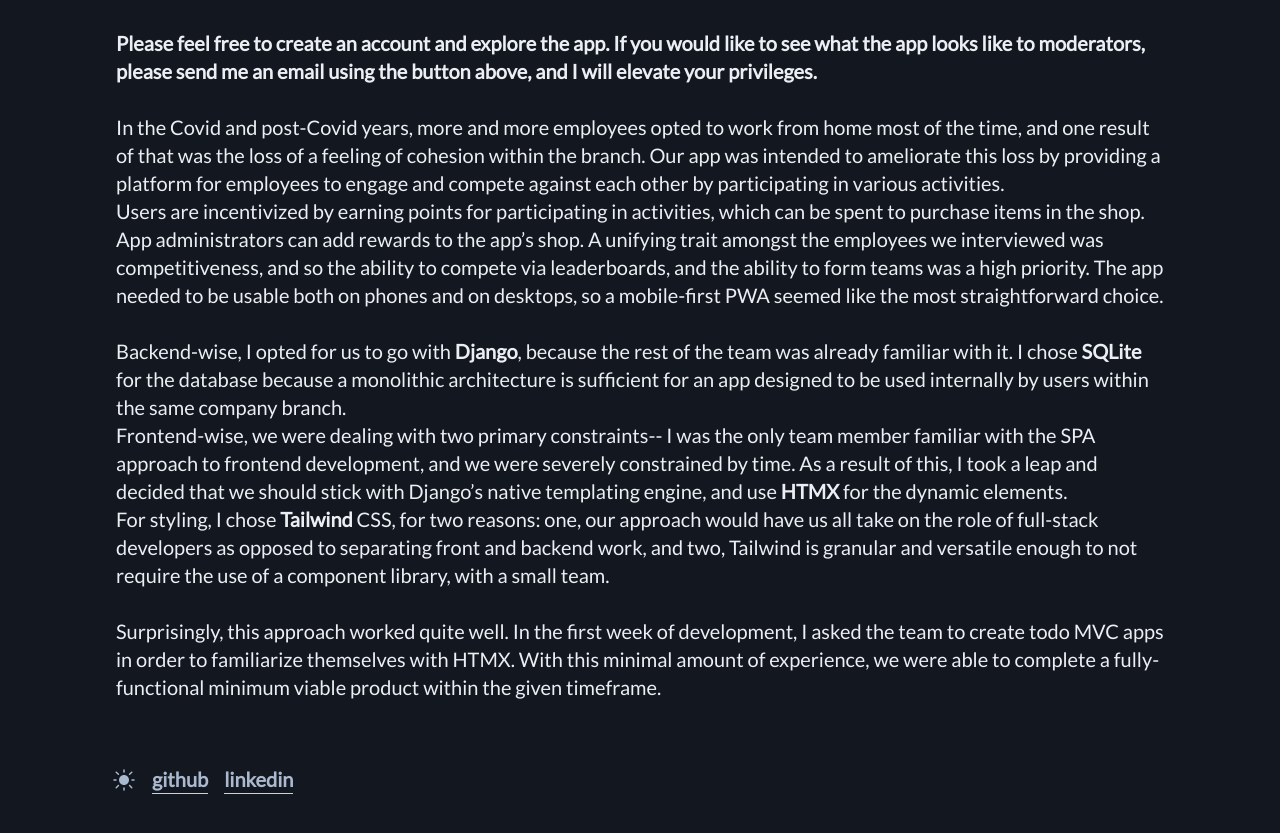
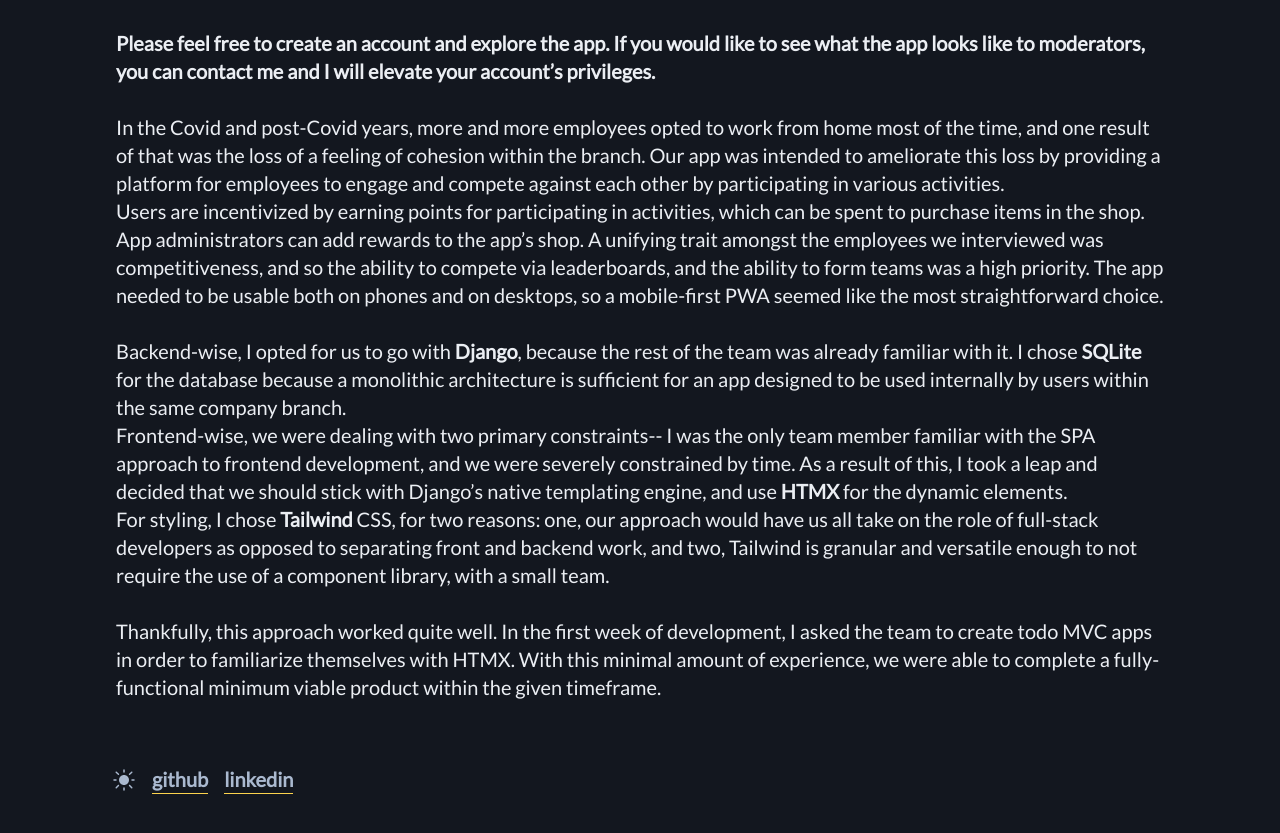
Before and after one commit to bogdano/bogdano.github.io, an Astro site: page /projects/engage in a window 1280 px wide. Shown: the part 511-1344 px from the top of the page. Built offline with nearby package versions, Linux system fonts and the light colour scheme; Astro itself is replaced by a stand-in of ours.

Commit message:
fixed wording

```diff
--- a/src/pages/projects/engage.md
+++ b/src/pages/projects/engage.md
@@ -10,8 +10,7 @@ githubLink: 'https://github.com/bogdano/atg-engage'
 order: 2
 ---
 
-**Please feel free to create an account and explore the app. If you would like to see what the app looks like to moderators, please send me an email
-using the button above, and I will elevate your privileges.**<br /><br />
+**Please feel free to create an account and explore the app. If you would like to see what the app looks like to moderators, you can contact me and I will elevate your account's privileges.**<br /><br />
 
 In the Covid and post-Covid years, more and more employees opted to work from home most of the time, and one result of that was the loss
 of a feeling of cohesion within the branch. Our app was intended to ameliorate this loss by providing a platform for employees to engage
@@ -31,5 +30,5 @@ constrained by time. As a result of this, I took a leap and decided that we shou
 For styling, I chose **Tailwind** CSS, for two reasons: one, our approach would have us all take on the role of full-stack developers as opposed to separating
 front and backend work, and two, Tailwind is granular and versatile enough to not require the use of a component library, with a small team.<br /><br />
 
-Surprisingly, this approach worked quite well. In the first week of development, I asked the team to create todo MVC apps in order to familiarize themselves with HTMX.
+Thankfully, this approach worked quite well. In the first week of development, I asked the team to create todo MVC apps in order to familiarize themselves with HTMX.
 With this minimal amount of experience, we were able to complete a fully-functional minimum viable product within the given timeframe.
```
